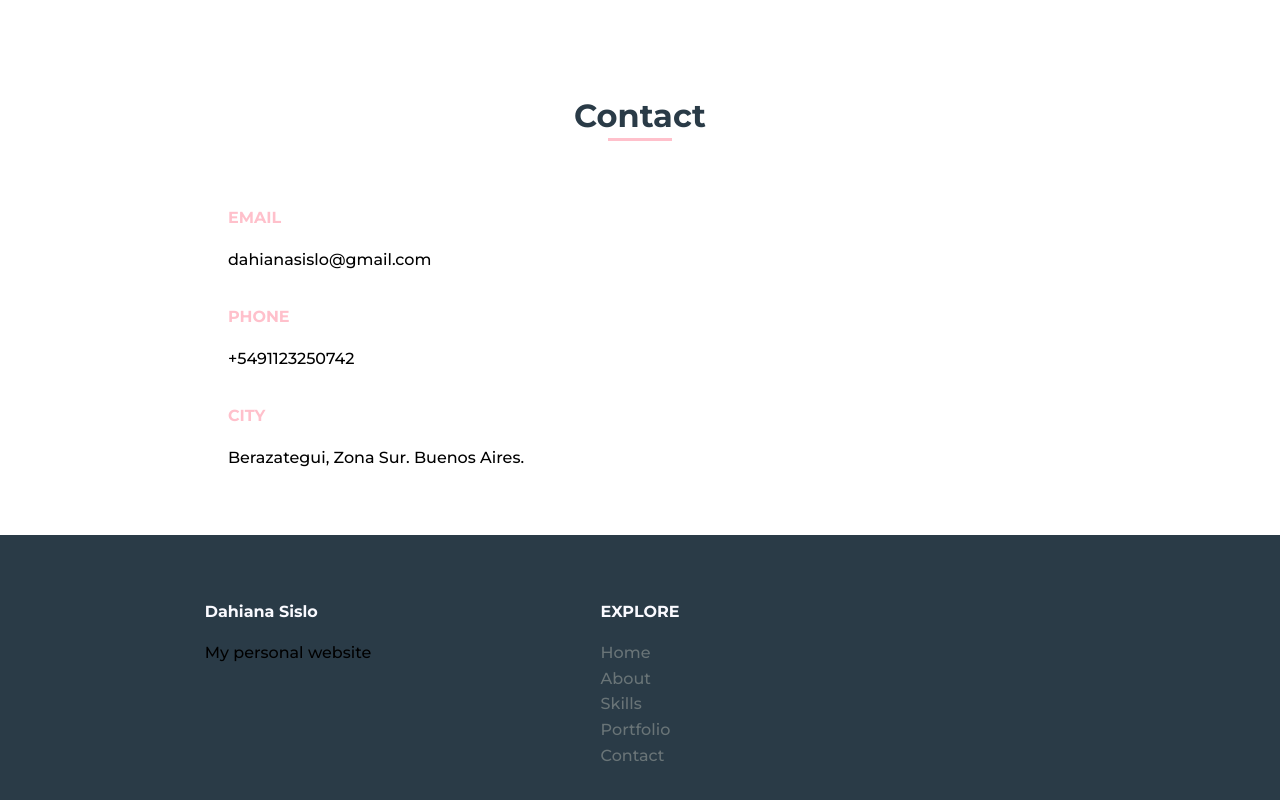
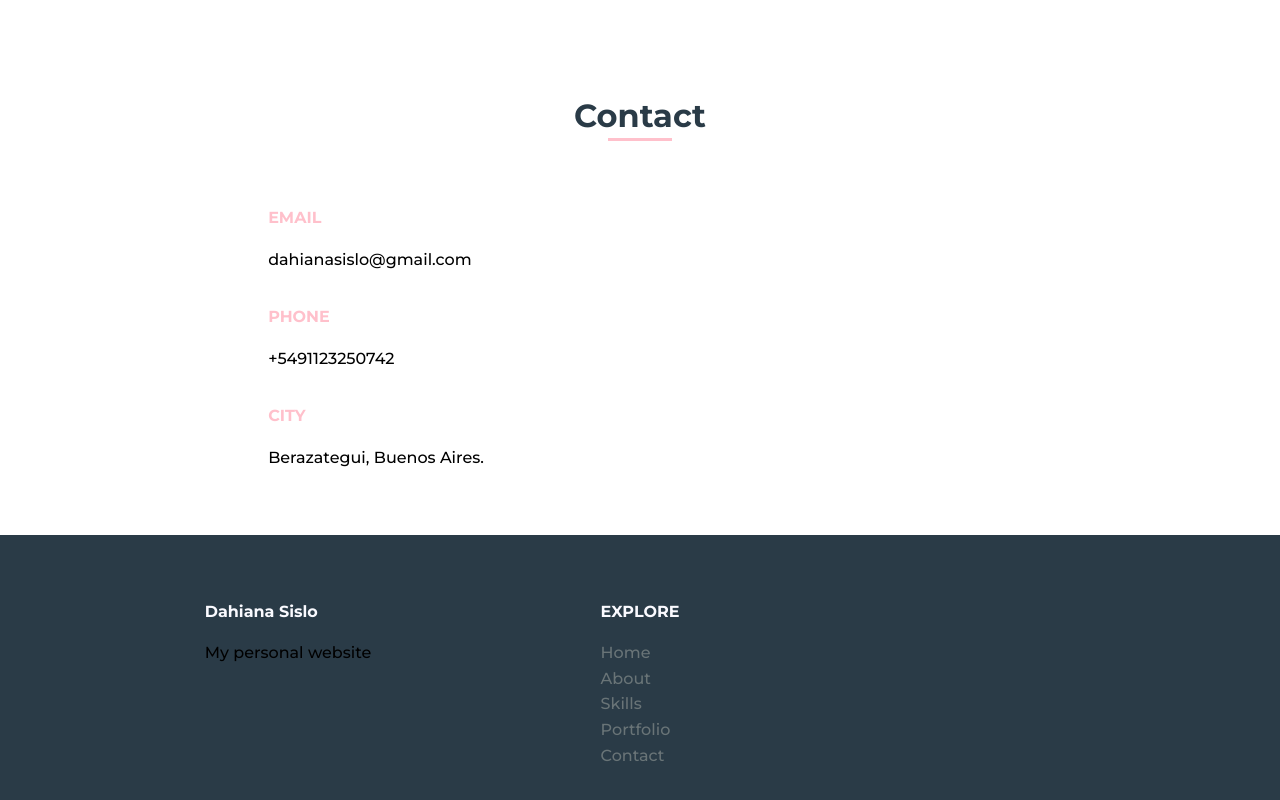
Before and after one commit to Dahianasislo/PorfolioDahiana, a plain HTML site: page index.html in a window 1280 px wide. Shown: the part 2724-3524 px from the top of the page. Drawn offline with nearby package versions, Linux system fonts and the light colour scheme.

Commit message:
Update index.html

```diff
--- a/index.html
+++ b/index.html
@@ -169,7 +169,7 @@
             <span class="contact__text">+5491123250742</span>
 
             <h3 class="contact__subtitle">CITY</h3>
-            <span class="contact__text">Berazategui, Zona Sur. Buenos Aires.</span>
+            <span class="contact__text">Berazategui, Buenos Aires.</span>
         </div>
 
 
```
